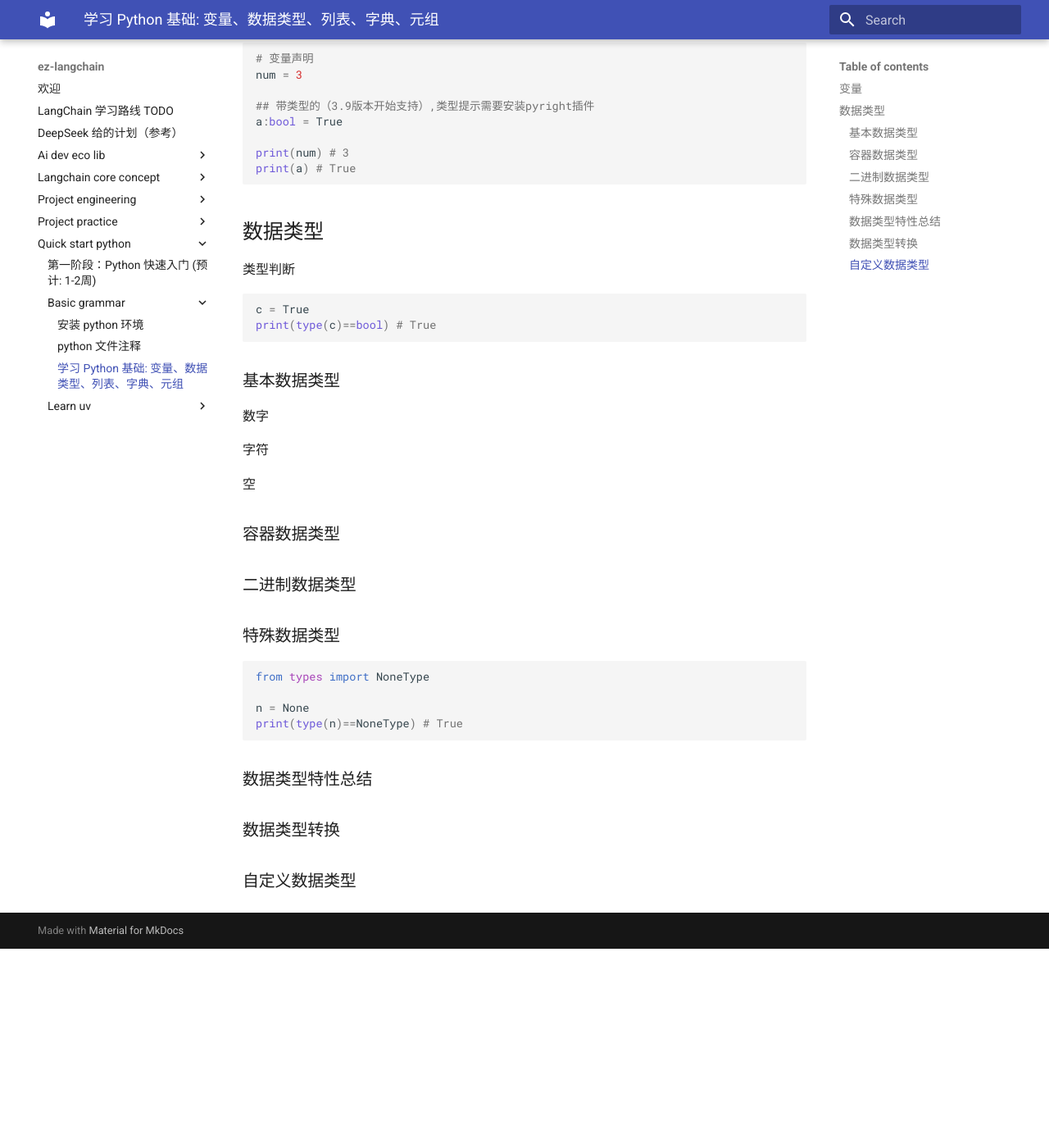
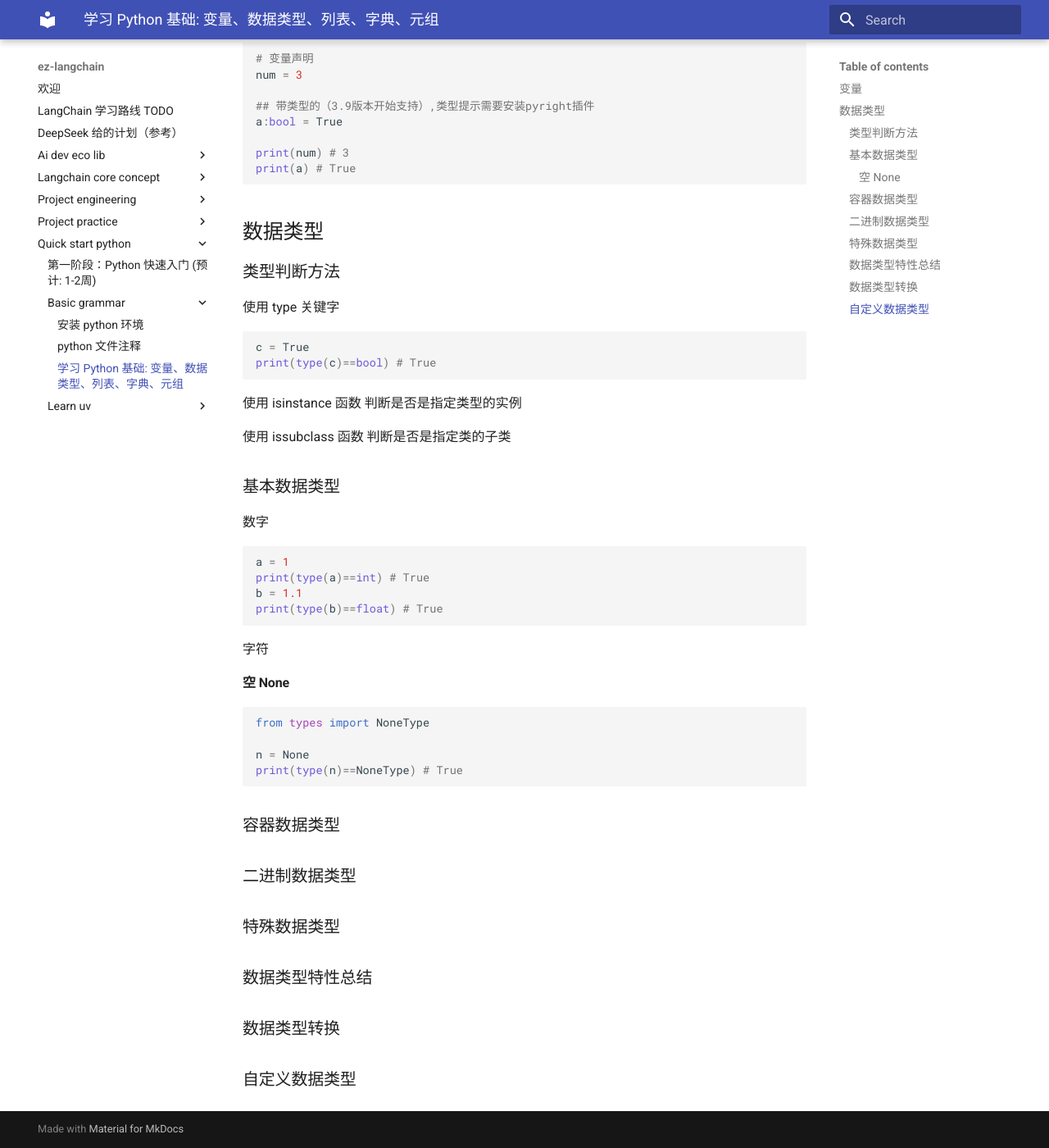
Before and after one commit to luckylark2000/ez-langchain, an MkDocs documentation site: the page built from docs/quick-start-python/basic-grammar/变量和数据类型.md, in a window 1280 px wide and 1400 px high, scrolled down 329 px. Shown: the whole window at 82% size. Built offline with MkDocs 1.6.1 and Material for MkDocs 9.7.7, drawn with Linux system fonts in a browser that asks for light colours; before the commit the page ends 1486 px from its top, so only the background shows below that.

Commit message:
更新python基础变量和数据类型

````diff
--- a/docs/quick-start-python/basic-grammar/变量和数据类型.md
+++ b/docs/quick-start-python/basic-grammar/变量和数据类型.md
@@ -19,27 +19,35 @@ print(a) # True
 
 ## 数据类型
 
-类型判断
+### 类型判断方法
+
+使用 type 关键字
 
 ```py
 c = True
 print(type(c)==bool) # True
 ```
 
+使用 isinstance 函数 判断是否是指定类型的实例
+
+使用 issubclass 函数 判断是否是指定类的子类
 
 ### 基本数据类型
 
 数字
 
+```py
+a = 1
+print(type(a)==int) # True
+b = 1.1
+print(type(b)==float) # True
+
+
+```
+
 字符
 
-空
-
-### 容器数据类型
-
-### 二进制数据类型
-
-### 特殊数据类型
+#### 空 None
 
 ```py
 from types import NoneType
@@ -48,6 +56,12 @@ n = None
 print(type(n)==NoneType) # True
 ```
 
+### 容器数据类型
+
+### 二进制数据类型
+
+### 特殊数据类型
+
 ### 数据类型特性总结
 
 ### 数据类型转换
````
Also changed, not shown: 1 other file.
